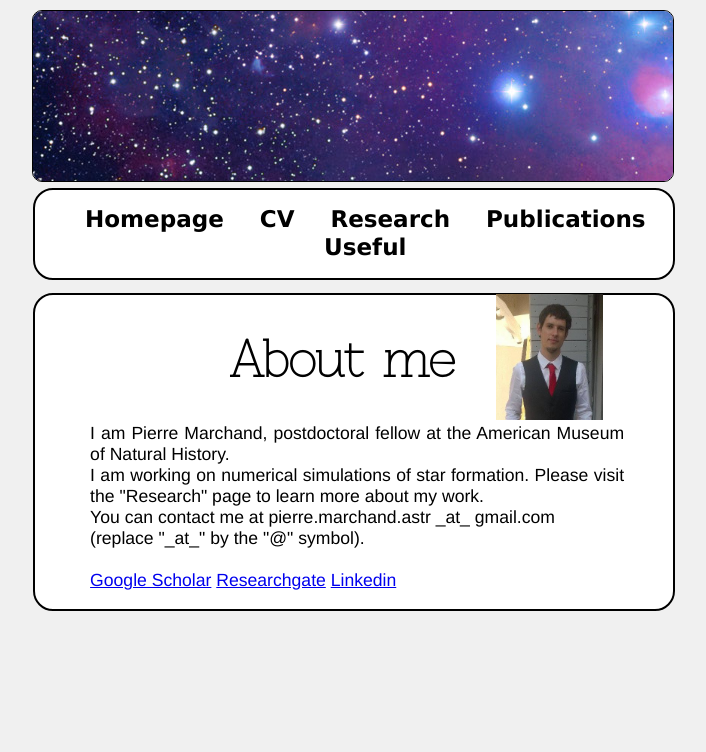
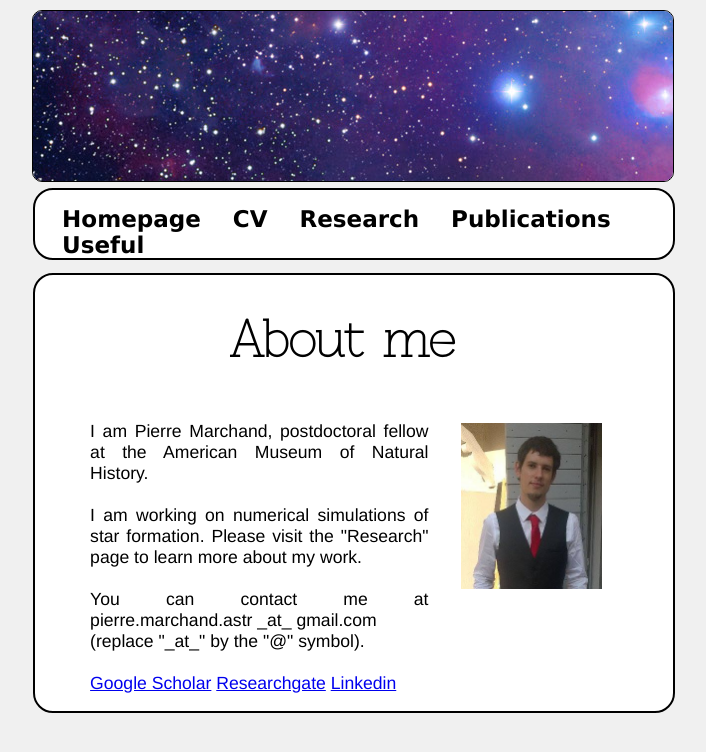
Before and after one commit to pmarchandastr/pmarchandastr.github.io, a PHP site: page / in a window 1280 px wide. Shown: the top 752 px of the page, without its empty margins (288-994 px from the left). Run offline with PHP 8.4, Linux system fonts and the light colour scheme.

Commit message:
test modbile

```diff
--- a/index.html
+++ b/index.html
@@ -48,19 +48,22 @@
 
 
        <p id="welcome">
-       I am Pierre Marchand, postdoctoral fellow at the American Museum of Natural History.   <img src="myself.png" alt="Pierre Marchand" class="Picture" id="picindex"/></br>
-       I am working on numerical simulations of star formation. Please visit the "Research" page to learn more about my work.</br>
+       I am Pierre Marchand, postdoctoral fellow at the American Museum of Natural History.  </br></br>
+       I am working on numerical simulations of star formation. Please visit the "Research" page to learn more about my work.</br></br>
 
 
 
          You can contact me at pierre.marchand.astr _at_ gmail.com</br>
          (replace "_at_" by the "@" symbol).</br></br>
 
+
          <a href="https://scholar.google.com/citations?user=NZQx9VMAAAAJ&hl=fr&oi=sra">Google Scholar</a>
          <a href="https://www.researchgate.net/profile/Pierre_Marchand">Researchgate</a>
          <a href="https://www.linkedin.com/in/pierre-marchand-7763b07b/">Linkedin</a>
 
        </p>
+         <img src="myself.png" alt="Pierre Marchand" class="Picture" id="picindex"/>
+
 
        </div>
 
--- a/style.css
+++ b/style.css
@@ -224,11 +224,18 @@ src: url('FuturaStd-Bold.otf');
   width : 60%
 }
 
-/*.picindex*/
-/*{*/
-/*float:right;*/
-/*max-width:10%;*/
-/*}*/
+#welcome
+{
+  float:left;
+  max-width:60%;
+}
+
+#picindex
+{
+float:right;
+max-width:25%;
+margin-top:20px;
+}
 
 
 .Picture
@@ -267,13 +274,13 @@ img.image
   max-height: 100%;
 }
 
-
 p,li,dt,dd
 {
   font-size: 1.1em;
   font-family: "Helvetica";
  text-align: justify;
  margin-left: 30px;
+ float: left;
 }
 
 
@@ -407,7 +414,3 @@ code
   border: 1px solid black;
   background-color: rgb(255,248,160);
 }
-
-.myself{
-  margin-left:10px;
-}
```
